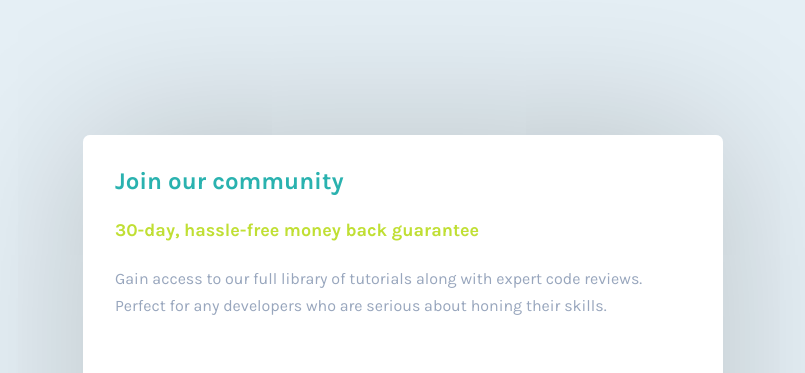
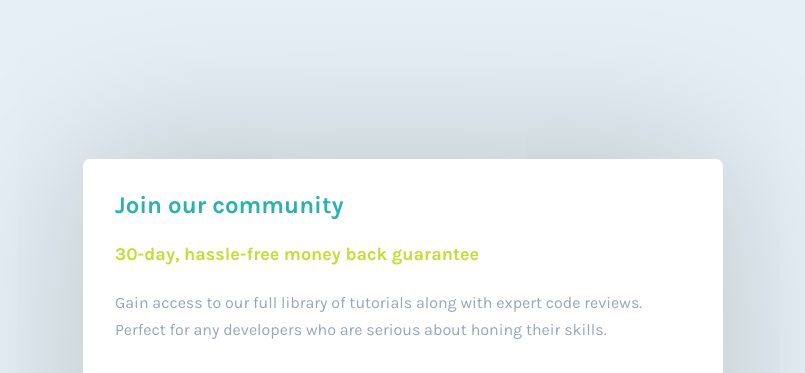
Before and after one commit to CaptKraken/single-price-grid-component-grid, a plain HTML site: page index.html in a window 1280 px wide. Shown: the top 373 px of the page, without its empty margins (237-1042 px from the left). Drawn offline with Linux system fonts and the light colour scheme.

Commit message:
fixing slight problem with the top row
the space is too wide when i set it to some exact measurement.

```diff
--- a/style/main.scss
+++ b/style/main.scss
@@ -44,8 +44,8 @@ ul {
   margin: 2rem;
   max-width: 40rem; //640px
   display: grid;
-  grid-template-columns: repeat(2, minmax(320px, 1fr));
-  grid-template-rows: repeat(2, minmax(240px, 1fr));
+  grid-template-columns: repeat(2, minmax(20rem, 1fr));
+  grid-template-rows: 1fr auto;
 
   border-radius: 7px;
   overflow: hidden;
@@ -140,7 +140,7 @@ ul {
   }
 }
 
-// 500px
+// 704px
 @media only screen and (max-width: 44rem) {
   html {
     font-size: 0.84375rem;
```
Also changed, not shown: style/main.css, 1 other file.
